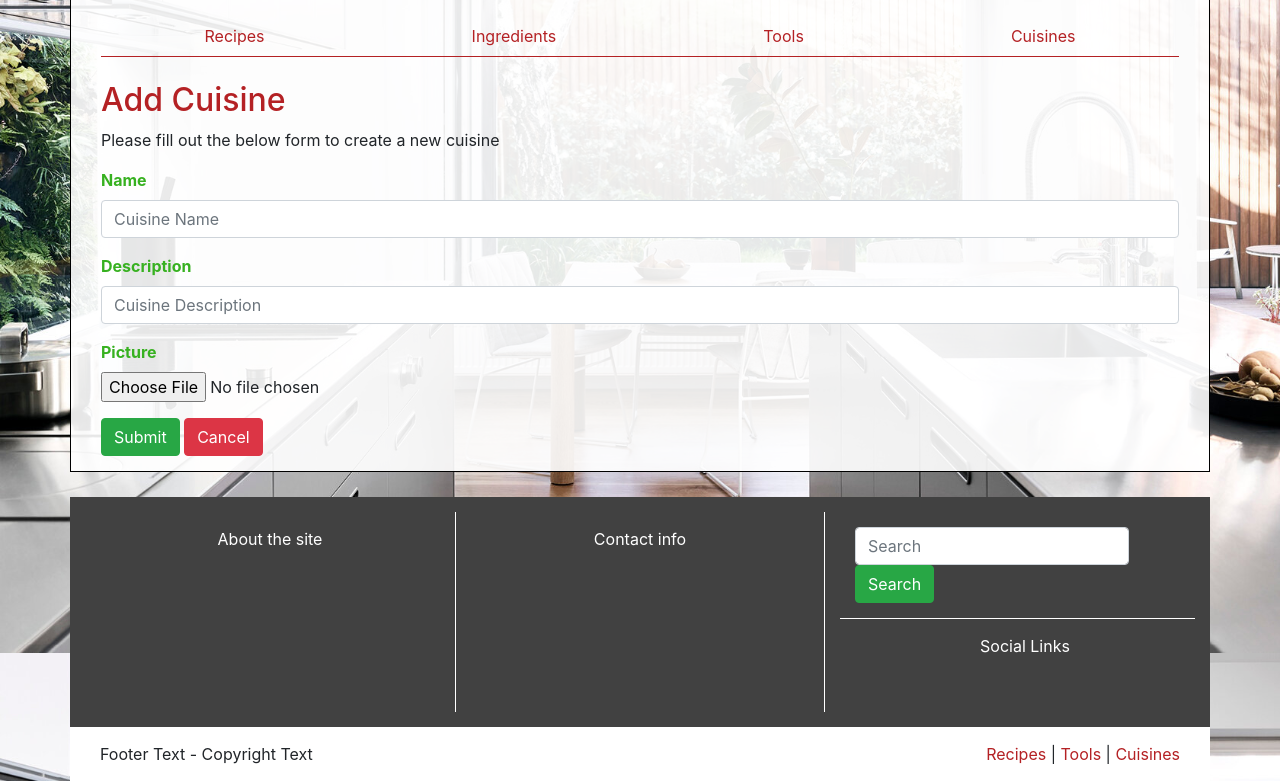
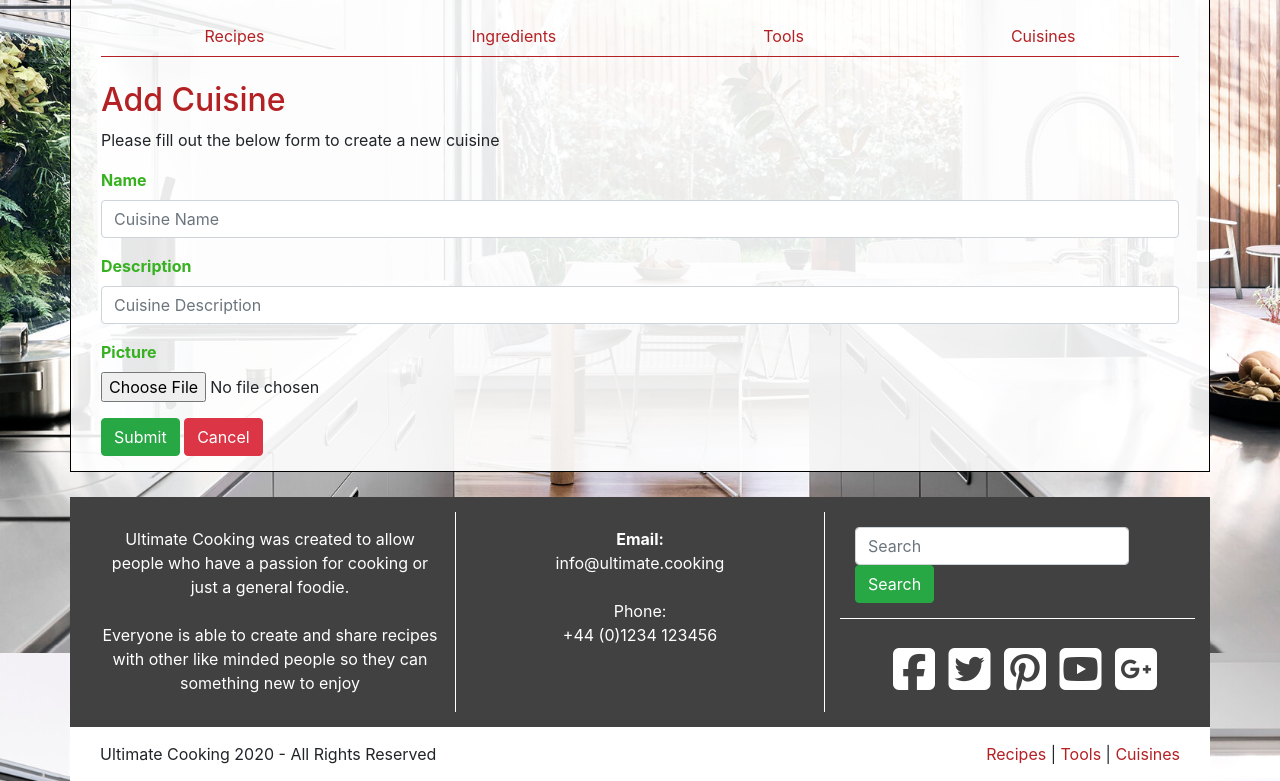
Before and after one commit to Robtych121/UltimateCooking, a Flask app: page /add_cuisine in a window 1280 px wide. Shown: the part 147-928 px from the top of the page. Run offline with Flask 2, Linux system fonts and the light colour scheme; some libraries are stand-ins or nearby versions.

Commit message:
completed footer content added

```diff
--- a/static/css/style.css
+++ b/static/css/style.css
@@ -116,6 +116,7 @@ a,a:hover,.btn-link,.btn-link:hover {
     margin-left: 15px;
     margin-right: 15px;
     padding-top:15px;
+    font-size: 36pt;
 }
 
 Footer {
@@ -126,6 +127,10 @@ Footer {
 
 #Footer3 {
     margin-left: 0px;
+}
+
+.FooterLink {
+    color: white !important;
 }
 
 /* Add Page styles */
@@ -152,7 +157,7 @@ Footer {
     border: 1px solid grey;
 }
 
-/* View Tools styles */
+/* View Grid styles */
 
 #grid_View .card {
     float: left;
@@ -268,6 +273,7 @@ Footer {
     }
     #DarkFooter .footer-sociallinks {
         padding-bottom: 10px;
+
     }
 
     footer {
--- a/templates/base.html
+++ b/templates/base.html
@@ -59,8 +59,8 @@
 <section id="DarkFooter" class="container">
     <div class="container">
       <div class="row">
-          <div class="col-md-4">About the site</div>
-          <div class="col-md-4">Contact info</div>
+          <div class="col-md-4">Ultimate Cooking was created to allow people who have a passion for cooking or just a general foodie.<br><br>Everyone is able to create and share recipes with other like minded people so they can something new to enjoy</div>
+          <div class="col-md-4"><strong>Email:</strong><br><a class="FooterLink" href="mailto:info@ultimate.cooking">info@ultimate.cooking</a><br><br>Phone:<br>+44 (0)1234 123456</div>
           <div class="col-md-4">
             <div id="Footer3" class="row">
               <div class="footer-quickfind col-md-12">
@@ -71,7 +71,7 @@
               </div>
             </div>
             <div class="row">
-              <div class="footer-sociallinks col-md-12">Social Links</div>
+              <div class="footer-sociallinks col-md-12"><i class="fab fa-facebook-square"></i> <i class="fab fa-twitter-square"></i> <i class="fab fa-pinterest-square"></i> <i class="fab fa-youtube-square"></i> <i class="fab fa-google-plus-square"></i></div>
             </div>
           </div>
       </div>
@@ -80,7 +80,7 @@
 <footer class="container">
   <div class="container">
     <div class="row">
-      <div class="col-md-6">Footer Text - Copyright Text</div>
+      <div class="col-md-6">Ultimate Cooking 2020 - All Rights Reserved</div>
       <div class="col-md-6 text-right"><a href="{{ url_for('view_recipes_grid')}}">Recipes</a> | <a href="{{ url_for('view_tools_grid')}}">Tools</a> | <a href="{{ url_for('view_cuisines_grid')}}">Cuisines</a></div>
     </div>
   </div>
@@ -89,6 +89,7 @@
 <script src="https://cdn.jsdelivr.net/npm/popper.js@1.16.0/dist/umd/popper.min.js" integrity="sha384-Q6E9RHvbIyZFJoft+2mJbHaEWldlvI9IOYy5n3zV9zzTtmI3UksdQRVvoxMfooAo" crossorigin="anonymous"></script>
 <script src="https://stackpath.bootstrapcdn.com/bootstrap/4.4.1/js/bootstrap.min.js" integrity="sha384-wfSDF2E50Y2D1uUdj0O3uMBJnjuUD4Ih7YwaYd1iqfktj0Uod8GCExl3Og8ifwB6" crossorigin="anonymous"></script>
 <script src="https://cdnjs.cloudflare.com/ajax/libs/lodash.js/4.17.4/lodash.min.js"></script>
+<script src="https://kit.fontawesome.com/03eed4466c.js" crossorigin="anonymous"></script>
 <script>
   // jQuery used to create a filter on the list of ingredients - https://www.w3schools.com/jquery/jquery_filters.asp
   $(document).ready(function(){
```
